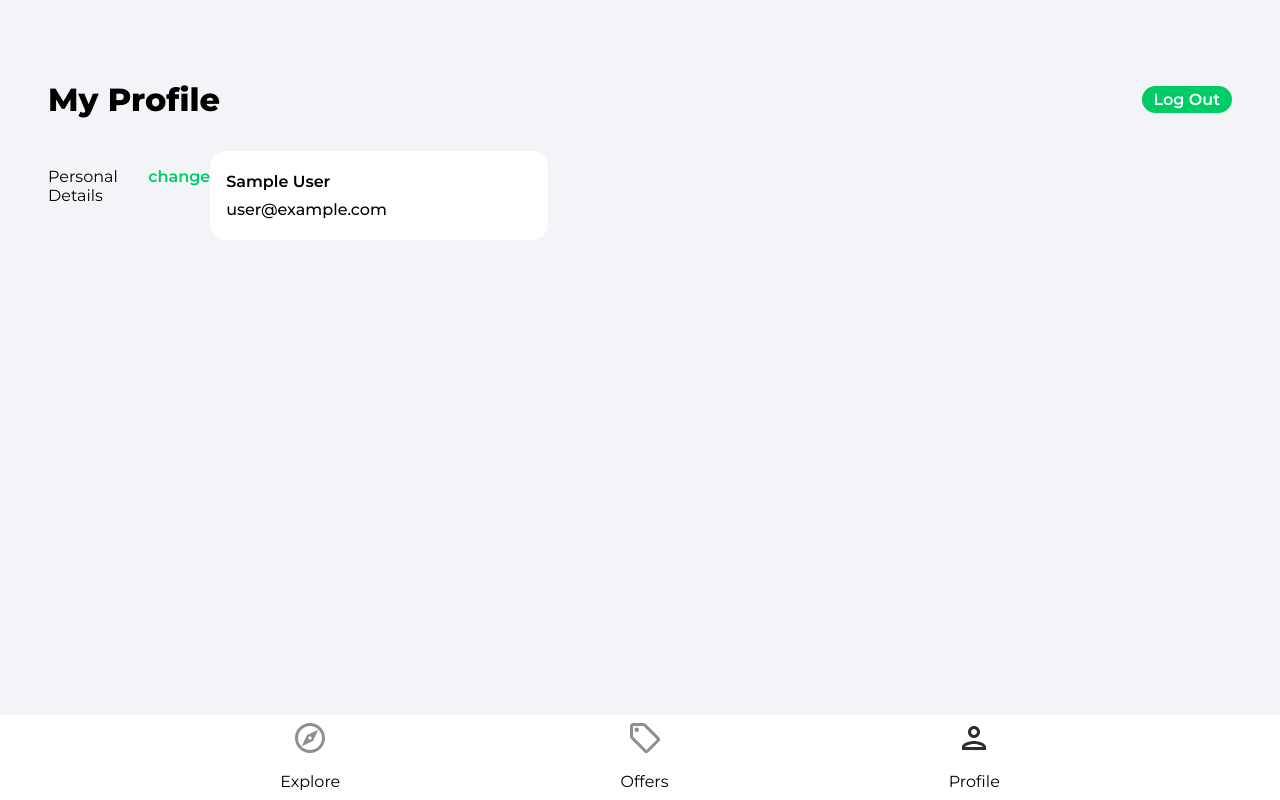
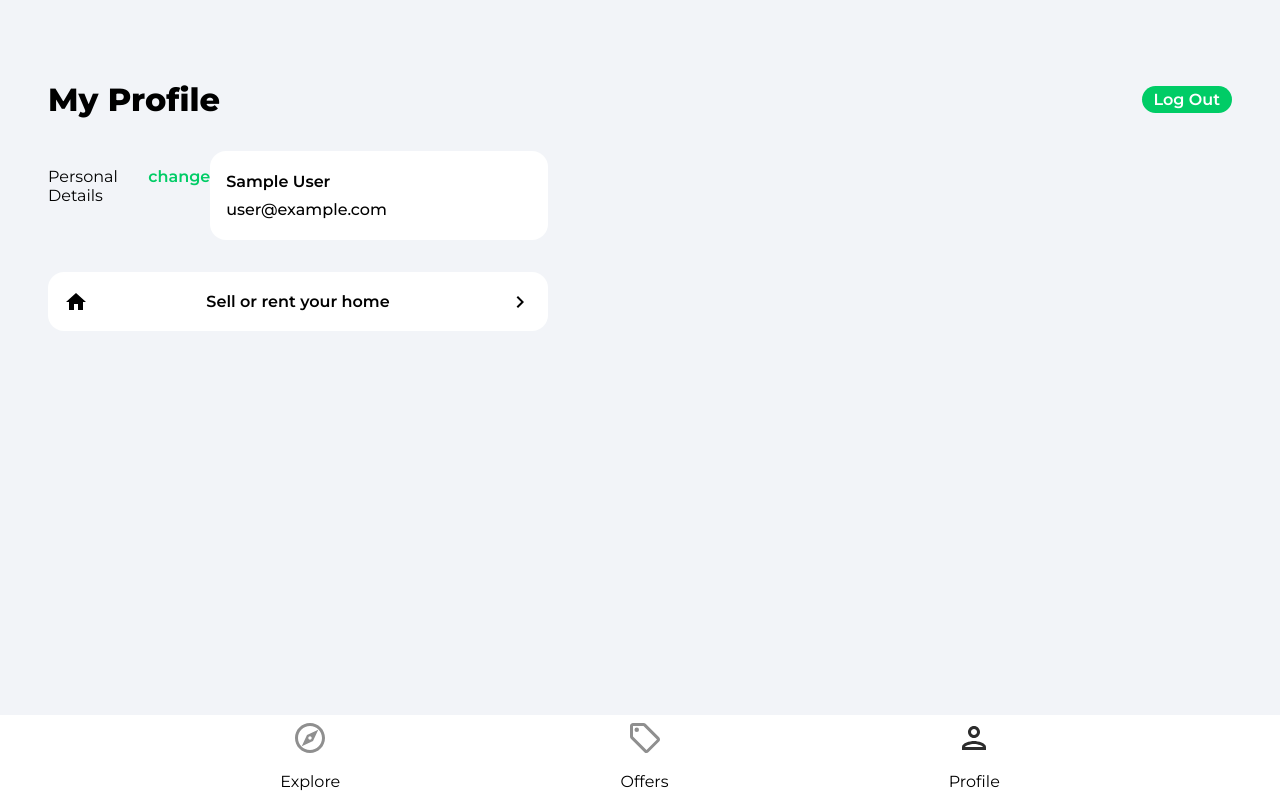
Before and after one commit to danutdotrar/react-front-to-back, a React (Create React App) app in the folder house-marketplace/: page /profile in a window 1280 px wide. Built offline with nearby package versions, Linux system fonts and the light colour scheme; no server answers; sample sign-in values are in the browser's storage.

Commit message:
Add CreateListing page

```diff
--- a/house-marketplace/src/App.js
+++ b/house-marketplace/src/App.js
@@ -10,6 +10,7 @@
 import NavBar from "./components/NavBar";
 import PrivateRoute from "./components/PrivateRoute";
 import Category from "./pages/Category";
+import CreateListing from "./pages/CreateListing";
 
 const App = () => {
     return (
@@ -31,6 +32,7 @@
                         path="/forgot-password"
                         element={<ForgotPassword />}
                     />
+                    <Route path="/create-listing" element={<CreateListing />} />
                 </Routes>
                 <NavBar />
             </Router>
@@ -39,6 +41,4 @@
     );
 };
 
-const NEXT = "15 / 5";
-
 export default App;
--- /dev/null
+++ b/house-marketplace/src/pages/CreateListing.jsx
@@ -0,0 +1,5 @@
+function CreateListing() {
+    return <div>CreateListing</div>;
+}
+
+export default CreateListing;
--- a/house-marketplace/src/pages/Profile.jsx
+++ b/house-marketplace/src/pages/Profile.jsx
@@ -5,6 +5,8 @@
 import { useNavigate, Link } from "react-router-dom";
 import { updateDoc, doc } from "firebase/firestore";
 import { toast } from "react-toastify";
+import arrowRight from "../assets/svg/keyboardArrowRightIcon.svg";
+import homeIcon from "../assets/svg/homeIcon.svg";
 
 const Profile = () => {
     const auth = getAuth();
@@ -97,6 +99,12 @@
                         </form>
                     </div>
                 </div>
+
+                <Link to="/create-listing" className="createListing">
+                    <img src={homeIcon} alt="home" />
+                    <p>Sell or rent your home</p>
+                    <img src={arrowRight} alt="arrow-right" />
+                </Link>
             </main>
         </div>
     );
```
